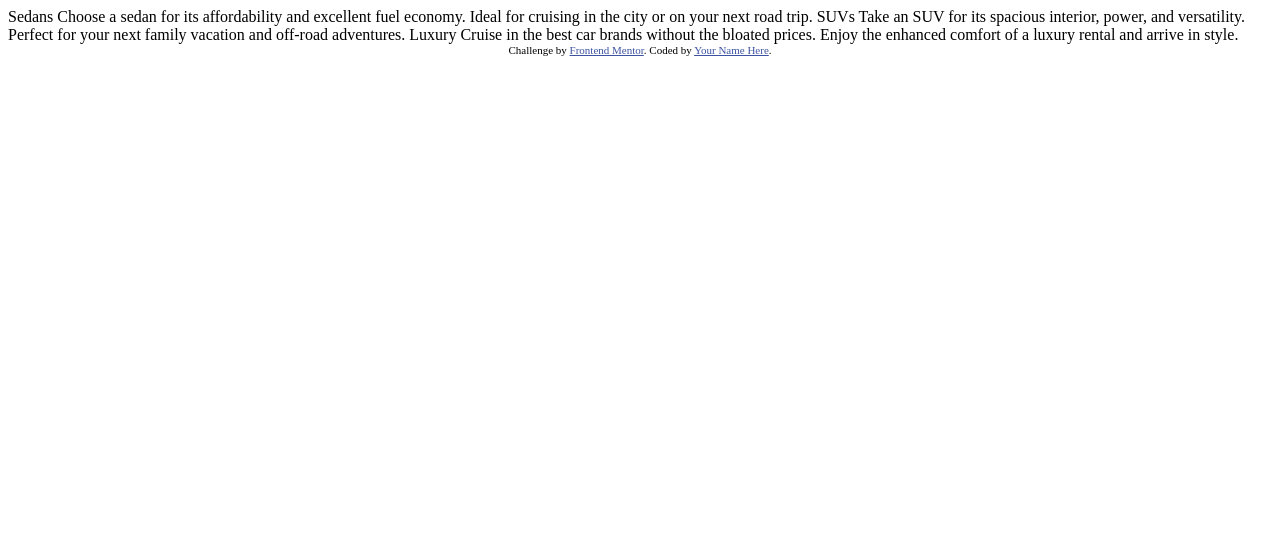
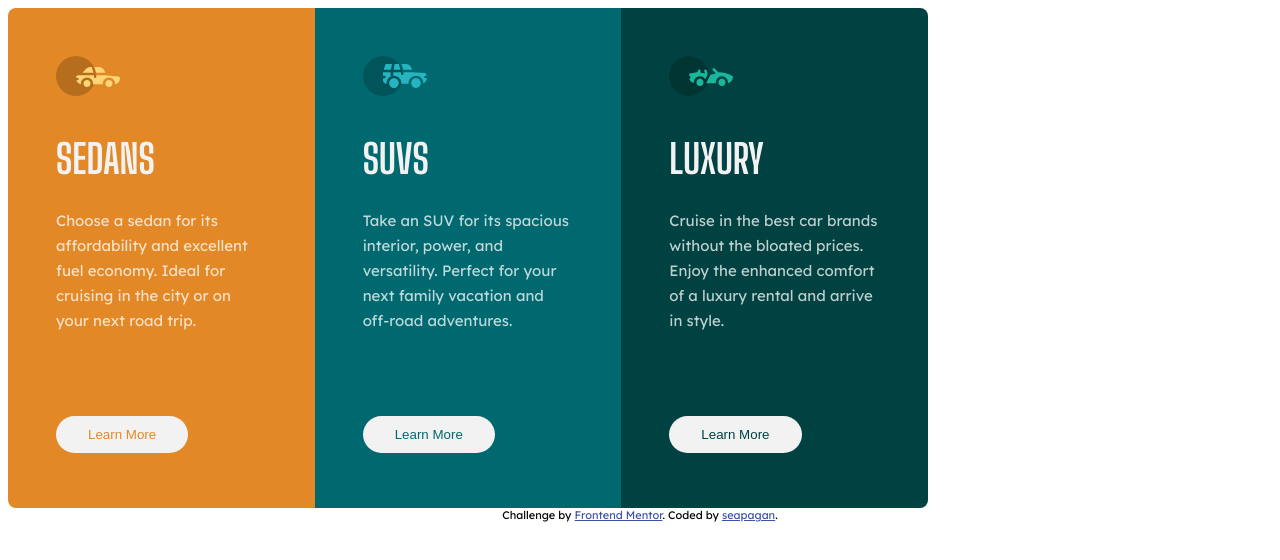
Before and after one commit to seapagan-fem/3-column-preview-card, a plain HTML site: page index.html in a window 1280 px wide. Drawn offline with Linux system fonts and the light colour scheme.

Commit message:
first work on desktop version

```diff
--- a/index.html
+++ b/index.html
@@ -1,36 +1,61 @@
 <!DOCTYPE html>
 <html lang="en">
-<head>
-  <meta charset="UTF-8">
-  <meta name="viewport" content="width=device-width, initial-scale=1.0"> <!-- displays site properly based on user's device -->
+  <head>
+    <meta charset="UTF-8" />
+    <meta name="viewport" content="width=device-width, initial-scale=1.0" />
+    <!-- displays site properly based on user's device -->
+    <link rel="preconnect" href="https://fonts.googleapis.com" />
+    <link rel="preconnect" href="https://fonts.gstatic.com" crossorigin />
+    <link
+      href="https://fonts.googleapis.com/css2?family=Big+Shoulders+Display:wght@700&family=Lexend+Deca&display=swap"
+      rel="stylesheet"
+    />
 
-  <link rel="icon" type="image/png" sizes="32x32" href="./images/favicon-32x32.png">
+    <link
+      rel="icon"
+      type="image/png"
+      sizes="32x32"
+      href="./images/favicon-32x32.png"
+    />
+    <link rel="stylesheet" href="./styles/styles.css" />
+    <title>Frontend Mentor | 3-column preview card component</title>
+  </head>
+  <body>
+    <main class="component">
+      <section class="card sedans">
+        <img src="./images/icon-sedans.svg" alt="" />
+        <h1 class="heading">Sedans</h1>
+        <p class="content">
+          Choose a sedan for its affordability and excellent fuel economy. Ideal
+          for cruising in the city or on your next road trip.
+        </p>
+        <button class="learn-more">Learn More</button>
+      </section>
+      <section class="card suvs">
+        <img src="./images/icon-suvs.svg" alt="" />
+        <h1 class="heading">SUVs</h1>
+        <p class="content">
+          Take an SUV for its spacious interior, power, and versatility. Perfect
+          for your next family vacation and off-road adventures.
+        </p>
+        <button class="learn-more">Learn More</button>
+      </section>
+      <section class="card luxury">
+        <img src="./images/icon-luxury.svg" alt="" />
+        <h1 class="heading">Luxury</h1>
+        <p class="content">
+          Cruise in the best car brands without the bloated prices. Enjoy the
+          enhanced comfort of a luxury rental and arrive in style.
+        </p>
+        <button class="learn-more">Learn More</button>
+      </section>
+    </main>
 
-  <title>Frontend Mentor | 3-column preview card component</title>
-
-  <!-- Feel free to remove these styles or customise in your own stylesheet 👍 -->
-  <style>
-    .attribution { font-size: 11px; text-align: center; }
-    .attribution a { color: hsl(228, 45%, 44%); }
-  </style>
-</head>
-<body>
-
-  Sedans
-  Choose a sedan for its affordability and excellent fuel economy. Ideal for cruising in the city
-  or on your next road trip.
-
-  SUVs
-  Take an SUV for its spacious interior, power, and versatility. Perfect for your next family vacation
-  and off-road adventures.
-
-  Luxury
-  Cruise in the best car brands without the bloated prices. Enjoy the enhanced comfort of a luxury
-  rental and arrive in style.
-
-  <div class="attribution">
-    Challenge by <a href="https://www.frontendmentor.io?ref=challenge" target="_blank">Frontend Mentor</a>.
-    Coded by <a href="#">Your Name Here</a>.
-  </div>
-</body>
+    <footer class="attribution">
+      Challenge by
+      <a href="https://www.frontendmentor.io?ref=challenge" target="_blank"
+        >Frontend Mentor</a
+      >. Coded by <a href="#">seapagan</a>.
+    </footer>
+  </body>
 </html>
--- /dev/null
+++ b/styles/styles.css
@@ -0,0 +1,101 @@
+* {
+  box-sizing: border-box;
+}
+
+:root {
+  --bright-orange: hsl(31, 77%, 52%);
+  --dark-cyan: hsl(184, 100%, 22%);
+  --very-dark-cyan: hsl(179, 100%, 13%);
+
+  --transparent-white: hsla(0, 0%, 100%, 0.75);
+  --very-light-gray: hsl(0, 0%, 95%);
+}
+
+body {
+  font-family: "Lexend Deca", sans-serif;
+  font-size: 15px;
+}
+
+h1,
+p {
+  margin: 0;
+  font-weight: normal;
+}
+
+.component {
+  display: grid;
+  grid-template-columns: repeat(3, 1fr);
+  width: 920px;
+  height: 500px;
+  border-radius: 8px;
+  overflow: hidden;
+}
+
+.card {
+  padding: 48px;
+  color: var(--very-light-gray);
+}
+
+.sedans {
+  background-color: var(--bright-orange);
+}
+
+.suvs {
+  background-color: var(--dark-cyan);
+}
+
+.luxury {
+  background-color: var(--very-dark-cyan);
+}
+
+.heading {
+  text-transform: uppercase;
+  font-family: "Big Shoulders Display", cursive;
+  font-weight: 700;
+  font-size: 40px;
+  margin-top: 35px;
+}
+
+.content {
+  line-height: 25px;
+  color: var(--transparent-white);
+  margin-top: 25px;
+  margin-bottom: 83px;
+}
+
+.learn-more {
+  background-color: var(--very-light-gray);
+  border: none;
+  outline: none;
+  padding: 11px 32px;
+  border-radius: 30px;
+}
+
+.sedans .learn-more {
+  color: var(--bright-orange);
+}
+
+.suvs .learn-more {
+  color: var(--dark-cyan);
+}
+
+.luxury .learn-more {
+  color: var(--very-dark-cyan);
+}
+
+.learn-more:hover {
+  color: white;
+  background-color: inherit;
+  border: 2px solid var(--very-light-gray);
+  cursor: pointer;
+}
+
+.attribution {
+  font-size: 11px;
+  text-align: center;
+}
+.attribution a {
+  color: hsl(228, 45%, 44%);
+}
+
+/*  */
```
